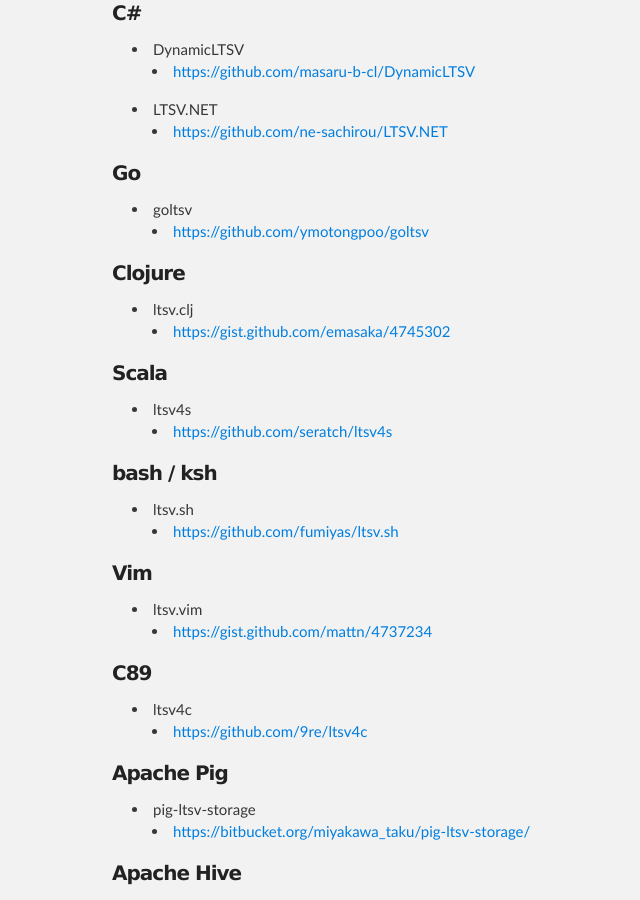
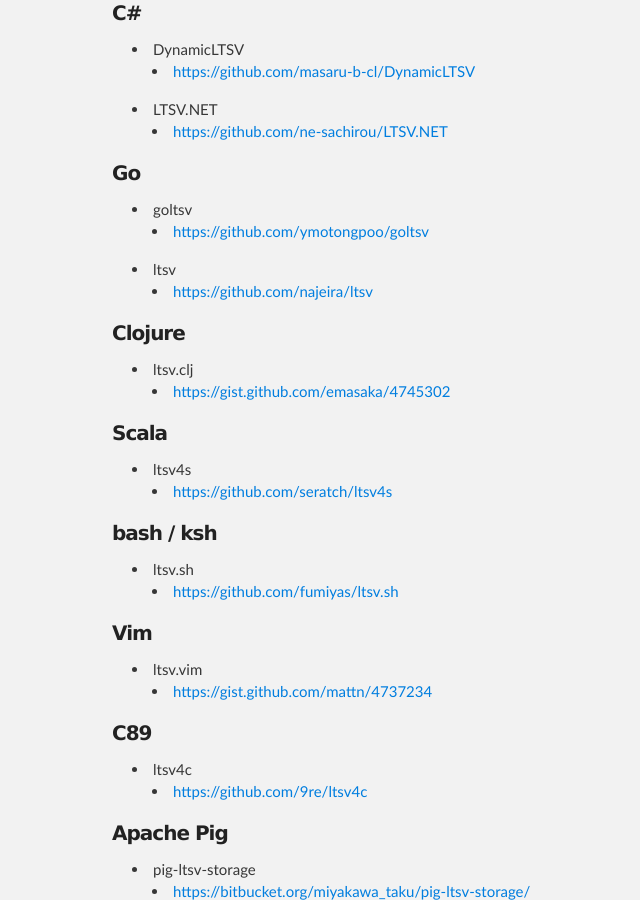
Before and after one commit to stanaka/ltsv, a Jekyll site: the page built from index.html, in a window 1280 px wide and 900 px high, scrolled down 6201 px. Shown: the whole window, without its empty margins (208-848 px from the left). Built offline with Jekyll 4.4.1, drawn with Linux system fonts in a browser that asks for light colours; comment, search, counter and statistics services are not loaded.

Commit message:
add another parser implementation written in go.

```diff
--- a/index.html
+++ b/index.html
@@ -442,6 +442,11 @@
 <li><a href="https://github.com/ymotongpoo/goltsv">https://github.com/ymotongpoo/goltsv</a></li>
 </ul>
 </li>
+<li>ltsv
+<ul>
+<li><a href="https://github.com/najeira/ltsv">https://github.com/najeira/ltsv</a></li>
+</ul>
+</li>
 </ul>
 
 <h4>Clojure</h4>
```
